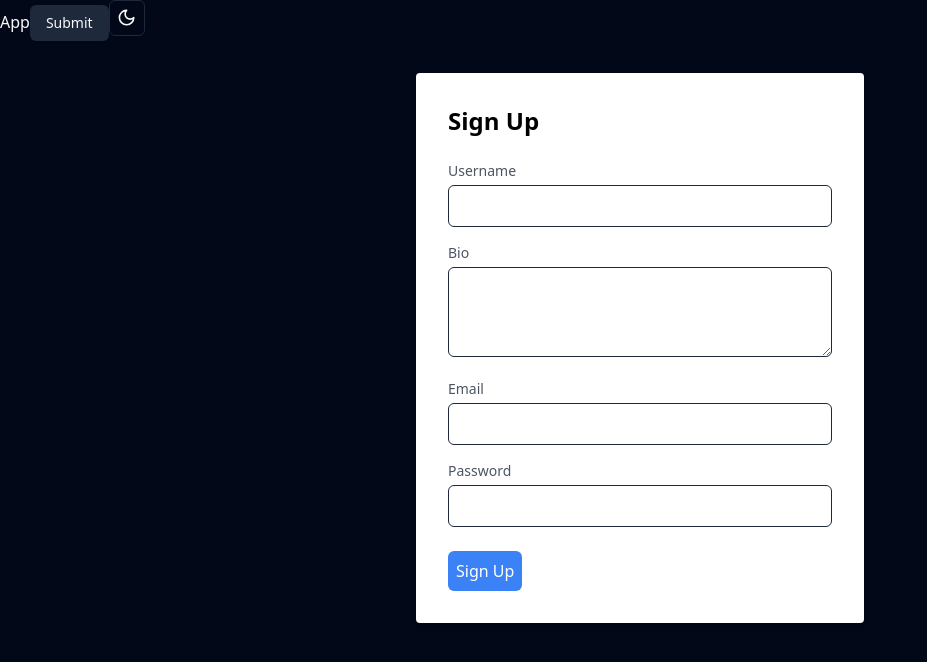
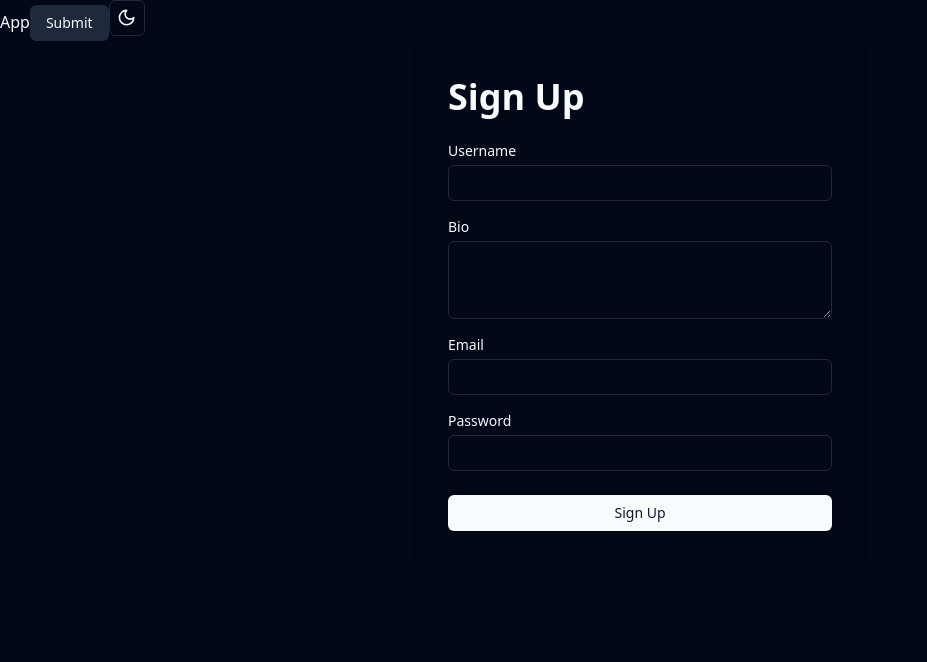
Before and after one commit to harshpathakzz/PMfolio, a React (Vite) app in the folder client/: page /register in a window 1280 px wide. Shown: the top 662 px of the page, without its empty margins (0-927 px from the left). Built offline with nearby package versions, Linux system fonts and the light colour scheme.

Commit message:
updated CSS

```diff
--- a/client/src/pages/LoginPage.jsx
+++ b/client/src/pages/LoginPage.jsx
@@ -1,5 +1,8 @@
 import { useEffect, useState } from "react";
 import axios from "axios";
+import { Label } from "@/components/ui/label";
+import { Input } from "@/components/ui/input";
+import { Button } from "@/components/ui/button";
 import { useDispatch } from "react-redux";
 import { login } from "@/slices/authSlice";
 import { useNavigate } from "react-router-dom";
@@ -56,17 +59,14 @@ const LoginPage = () => {
   };
 
   return (
-    <div className="max-w-md mx-auto mt-8 text-black">
-      <form onSubmit={handleSubmit} className="bg-white p-8 rounded shadow-md">
-        <h2 className="text-2xl font-semibold mb-6">Login</h2>
+    <div className="max-w-md mx-auto mt-1">
+      <form onSubmit={handleSubmit} className=" p-8 rounded shadow-md">
+        <h2 className="text-4xl font-semibold mb-6">Login</h2>
         <div className="mb-4">
-          <label
-            htmlFor="email"
-            className="block text-sm font-medium text-gray-600"
-          >
+          <Label htmlFor="email" className="block text-sm font-medium ">
             Email
-          </label>
-          <input
+          </Label>
+          <Input
             type="email"
             id="email"
             name="email"
@@ -77,13 +77,10 @@ const LoginPage = () => {
           />
         </div>
         <div className="mb-6">
-          <label
-            htmlFor="password"
-            className="block text-sm font-medium text-gray-600"
-          >
+          <Label htmlFor="password" className="block text-sm font-medium ">
             Password
-          </label>
-          <input
+          </Label>
+          <Input
             type="password"
             id="password"
             name="password"
@@ -93,12 +90,9 @@ const LoginPage = () => {
             required
           />
         </div>
-        <button
-          type="submit"
-          className="bg-blue-500 text-white p-2 rounded-md hover:bg-blue-600 focus:outline-none focus:shadow-outline-blue active:bg-blue-800"
-        >
+        <Button type="submit" className="w-full">
           Login
-        </button>
+        </Button>
       </form>
     </div>
   );
--- a/client/src/pages/RegisterPage.jsx
+++ b/client/src/pages/RegisterPage.jsx
@@ -1,5 +1,9 @@
 import { useState, useEffect } from "react";
 import axios from "axios";
+import { Label } from "@/components/ui/label";
+import { Input } from "@/components/ui/input";
+import { Textarea } from "@/components/ui/textarea";
+import { Button } from "@/components/ui/button";
 import { useNavigate } from "react-router-dom";
 import { useSelector } from "react-redux";
 
@@ -49,17 +53,14 @@ const RegisterPage = () => {
   };
 
   return (
-    <div className="max-w-md mx-auto mt-8 text-black">
-      <form onSubmit={handleSubmit} className="bg-white p-8 rounded shadow-md">
-        <h2 className="text-2xl font-semibold mb-6">Sign Up</h2>
+    <div className="max-w-md mx-auto mt-1">
+      <form onSubmit={handleSubmit} className=" p-8 rounded shadow-md">
+        <h2 className="text-4xl font-semibold mb-6">Sign Up</h2>
         <div className="mb-4">
-          <label
-            htmlFor="username"
-            className="block text-sm font-medium text-gray-600"
-          >
+          <Label htmlFor="username" className="block text-sm font-medium">
             Username
-          </label>
-          <input
+          </Label>
+          <Input
             type="text"
             id="username"
             name="username"
@@ -70,29 +71,23 @@ const RegisterPage = () => {
           />
         </div>
         <div className="mb-4">
-          <label
-            htmlFor="bio"
-            className="block text-sm font-medium text-gray-600"
-          >
+          <Label htmlFor="bio" className="block text-sm font-medium ">
             Bio
-          </label>
-          <textarea
+          </Label>
+          <Textarea
             id="bio"
             name="bio"
             value={formData.bio}
             onChange={handleChange}
             rows="3"
             className="mt-1 p-2 w-full border rounded-md"
-          ></textarea>
+          ></Textarea>
         </div>
         <div className="mb-4">
-          <label
-            htmlFor="email"
-            className="block text-sm font-medium text-gray-600"
-          >
+          <Label htmlFor="email" className="block text-sm font-medium ">
             Email
-          </label>
-          <input
+          </Label>
+          <Input
             type="email"
             id="email"
             name="email"
@@ -103,13 +98,10 @@ const RegisterPage = () => {
           />
         </div>
         <div className="mb-6">
-          <label
-            htmlFor="password"
-            className="block text-sm font-medium text-gray-600"
-          >
+          <Label htmlFor="password" className="block text-sm font-medium">
             Password
-          </label>
-          <input
+          </Label>
+          <Input
             type="password"
             id="password"
             name="password"
@@ -119,12 +111,9 @@ const RegisterPage = () => {
             required
           />
         </div>
-        <button
-          type="submit"
-          className="bg-blue-500 text-white p-2 rounded-md hover:bg-blue-600 focus:outline-none focus:shadow-outline-blue active:bg-blue-800"
-        >
+        <Button type="submit" className="w-full">
           Sign Up
-        </button>
+        </Button>
       </form>
     </div>
   );
```
